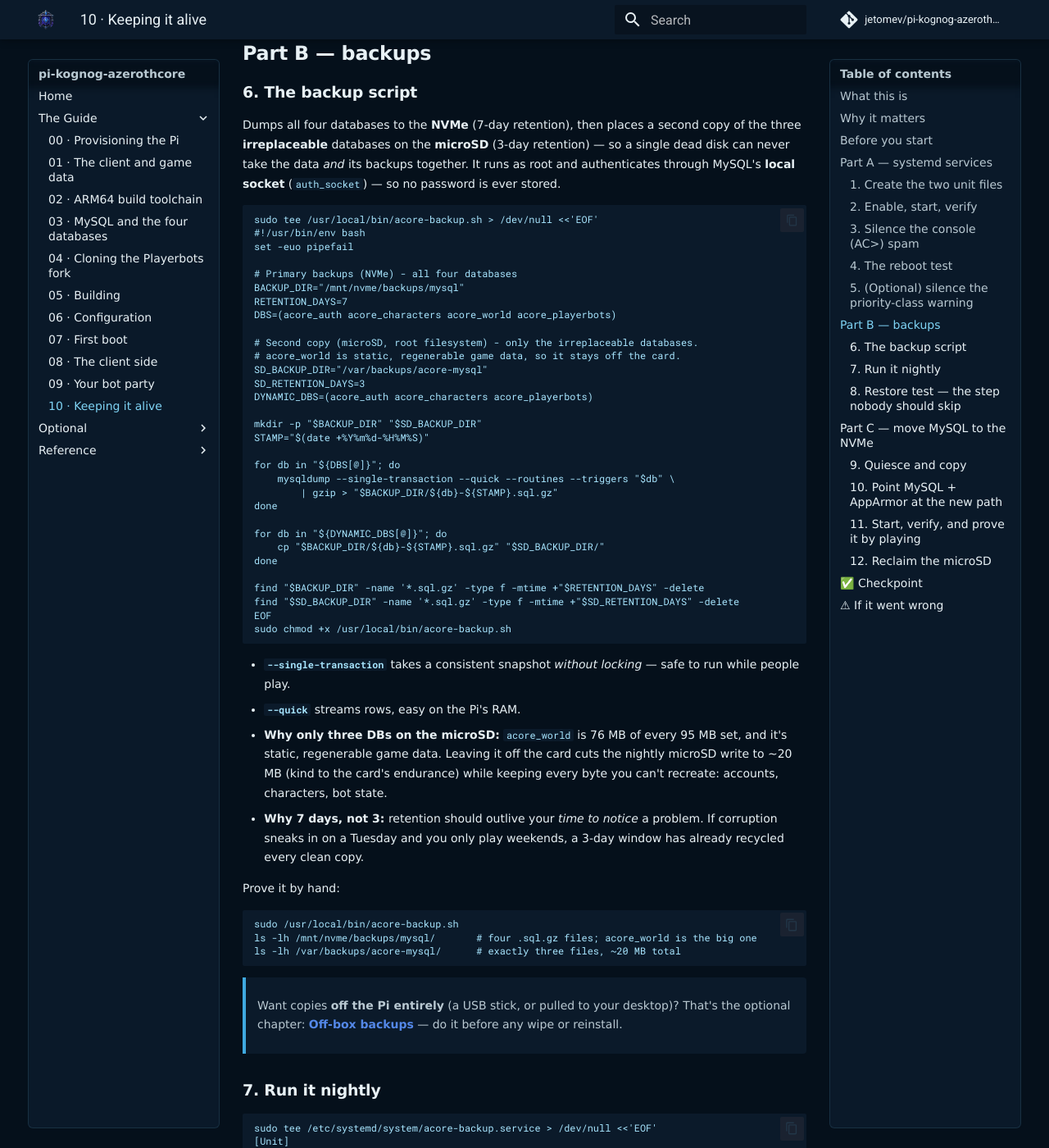
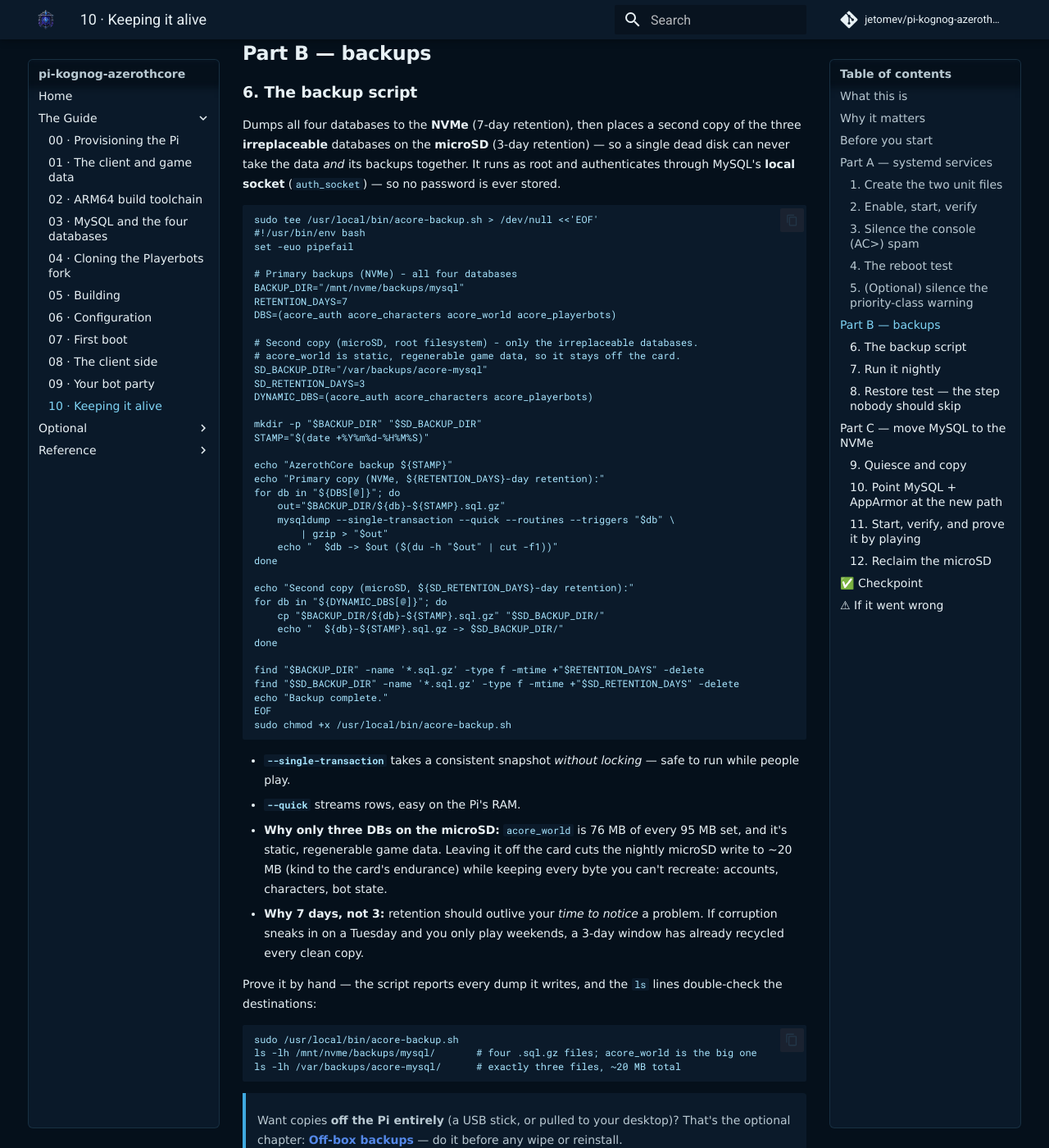
Before and after one commit to jetomev/pi-kognog-azerothcore, an MkDocs documentation site: the page built from docs/10-keeping-it-alive.md, in a window 1280 px wide and 1400 px high, scrolled down 3370 px. Shown: the whole window at 82% size. Built offline with MkDocs 1.6.1 and Material for MkDocs 9.7.7, drawn with Linux system fonts in a browser that asks for light colours; comment, search, counter and statistics services are not loaded.

Commit message:
acore-backup.sh: report each dump and destination on success
The script ran silently, giving no confirmation of what it wrote or where.
It now prints the timestamp, each database dump with its size, the microSD
second-copy placements, and a closing line. Ch10 inline copy kept in sync.

First finding of validation loop 1 (pre-wipe, Step 0).

Co-Authored-By: Claude Fable 5 <noreply@anthropic.com>

````diff
--- a/docs/10-keeping-it-alive.md
+++ b/docs/10-keeping-it-alive.md
@@ -194,17 +194,24 @@ DYNAMIC_DBS=(acore_auth acore_characters acore_playerbots)
 mkdir -p "$BACKUP_DIR" "$SD_BACKUP_DIR"
 STAMP="$(date +%Y%m%d-%H%M%S)"
 
+echo "AzerothCore backup ${STAMP}"
+echo "Primary copy (NVMe, ${RETENTION_DAYS}-day retention):"
 for db in "${DBS[@]}"; do
+    out="$BACKUP_DIR/${db}-${STAMP}.sql.gz"
     mysqldump --single-transaction --quick --routines --triggers "$db" \
-        | gzip > "$BACKUP_DIR/${db}-${STAMP}.sql.gz"
+        | gzip > "$out"
+    echo "  $db -> $out ($(du -h "$out" | cut -f1))"
 done
 
+echo "Second copy (microSD, ${SD_RETENTION_DAYS}-day retention):"
 for db in "${DYNAMIC_DBS[@]}"; do
     cp "$BACKUP_DIR/${db}-${STAMP}.sql.gz" "$SD_BACKUP_DIR/"
+    echo "  ${db}-${STAMP}.sql.gz -> $SD_BACKUP_DIR/"
 done
 
 find "$BACKUP_DIR" -name '*.sql.gz' -type f -mtime +"$RETENTION_DAYS" -delete
 find "$SD_BACKUP_DIR" -name '*.sql.gz' -type f -mtime +"$SD_RETENTION_DAYS" -delete
+echo "Backup complete."
 EOF
 sudo chmod +x /usr/local/bin/acore-backup.sh
 ```
@@ -220,7 +227,8 @@ sudo chmod +x /usr/local/bin/acore-backup.sh
   corruption sneaks in on a Tuesday and you only play weekends, a 3-day window has already
   recycled every clean copy.
 
-Prove it by hand:
+Prove it by hand — the script reports every dump it writes, and the `ls` lines
+double-check the destinations:
 
 ```
 sudo /usr/local/bin/acore-backup.sh
````
Also changed, not shown: 1 other file.
